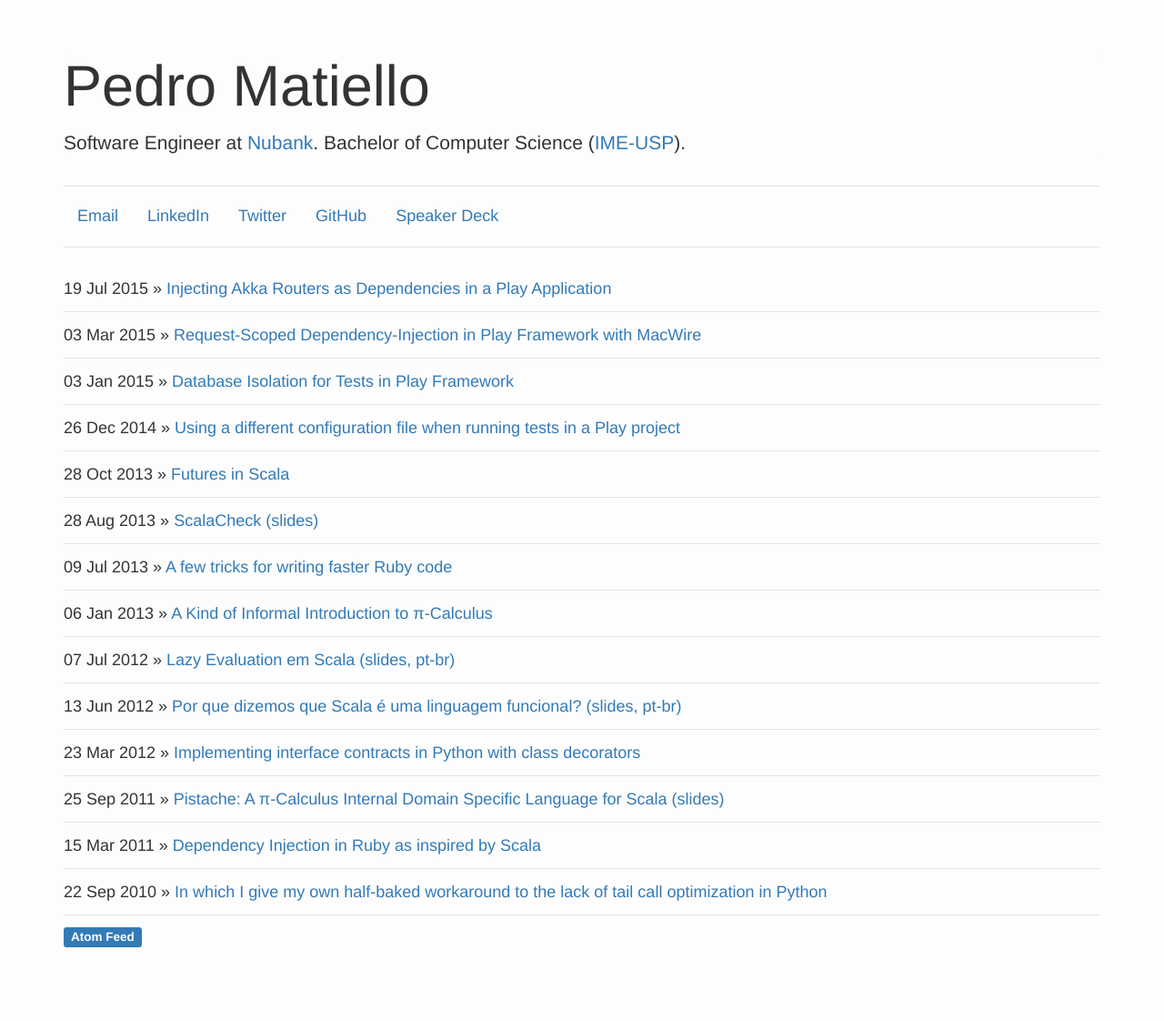
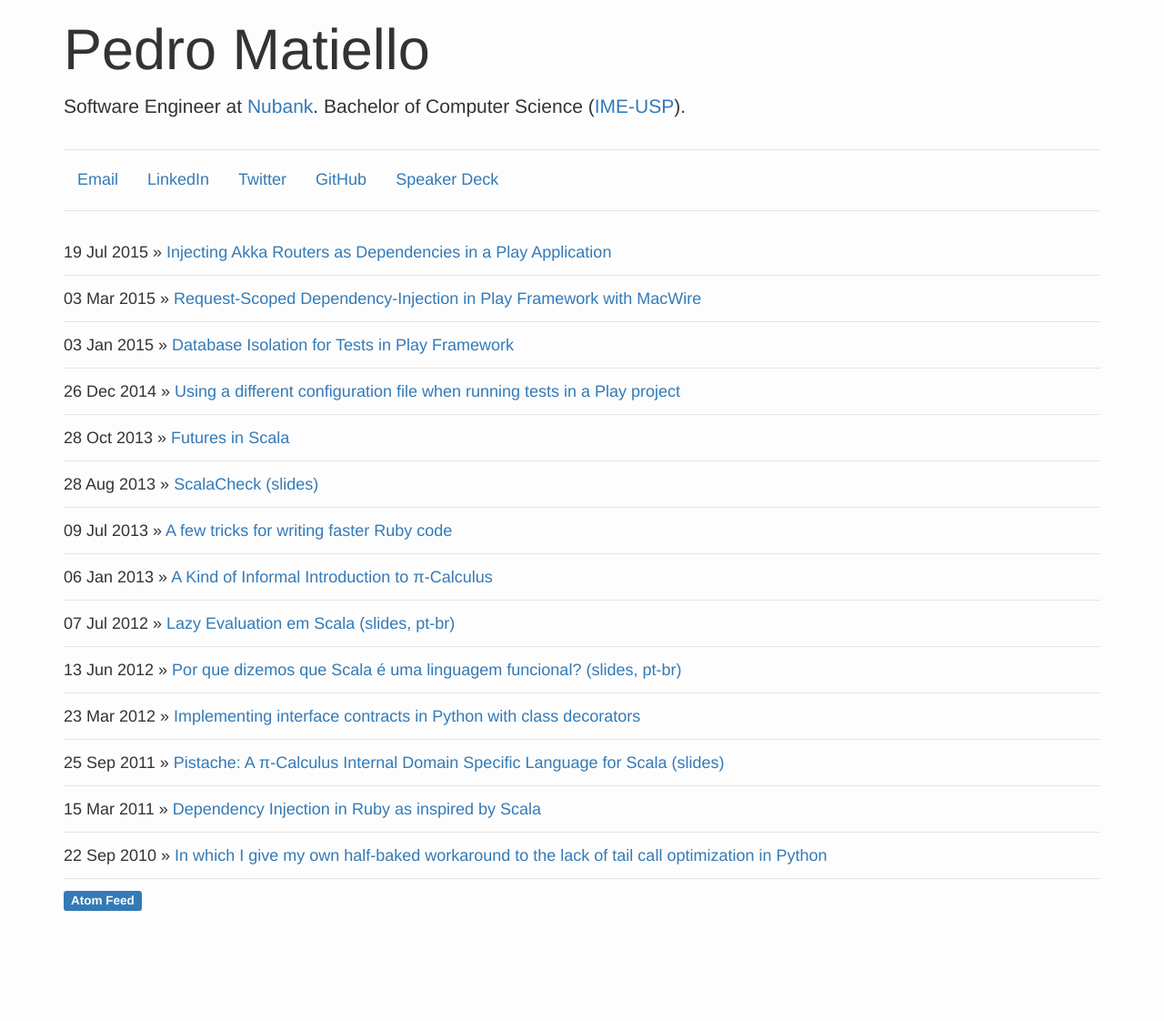
Before and after one commit to pmatiello/pmatiello.github.io, a Jekyll site: the page built from index.html, in a window 1280 px wide. Shown: the whole page at 91% size. Built offline with Jekyll 4.4.1, drawn with Linux system fonts in a browser that asks for light colours; after the commit the page ends 1027 px from its top, so only the background shows below that.

Commit message:
Use less spacing in layout.

```diff
--- a/css/custom.css
+++ b/css/custom.css
@@ -1,6 +1,4 @@
 body {
-	padding-top: 40px;
-	padding-bottom: 80px;
 	background-color: #fdfdfd;
     font-size: 18px;
 }
@@ -16,6 +14,10 @@ p, code, pre {
 .profile-summary {
 	background-color: #fdfdfd;
 	padding: 0px !important;
+}
+
+.container {
+	padding-bottom: 25px;
 }
 
 .post-container {
@@ -39,6 +41,11 @@ p, code, pre {
 }
 
 @media only screen and (max-width : 640px) {
+	.body {
+		padding-top: 0px;
+		padding-bottom: 40px;
+	}
+
 	.post-container {
 		width: 100%;
 	}
@@ -90,7 +97,3 @@ a.text-muted:hover {
 code, pre {
   font-family: Menlo, Monaco, Consolas, "Courier New", monospace;
 }
-
-#disqus_thread {
-	margin-top: 100px;
-}
```
